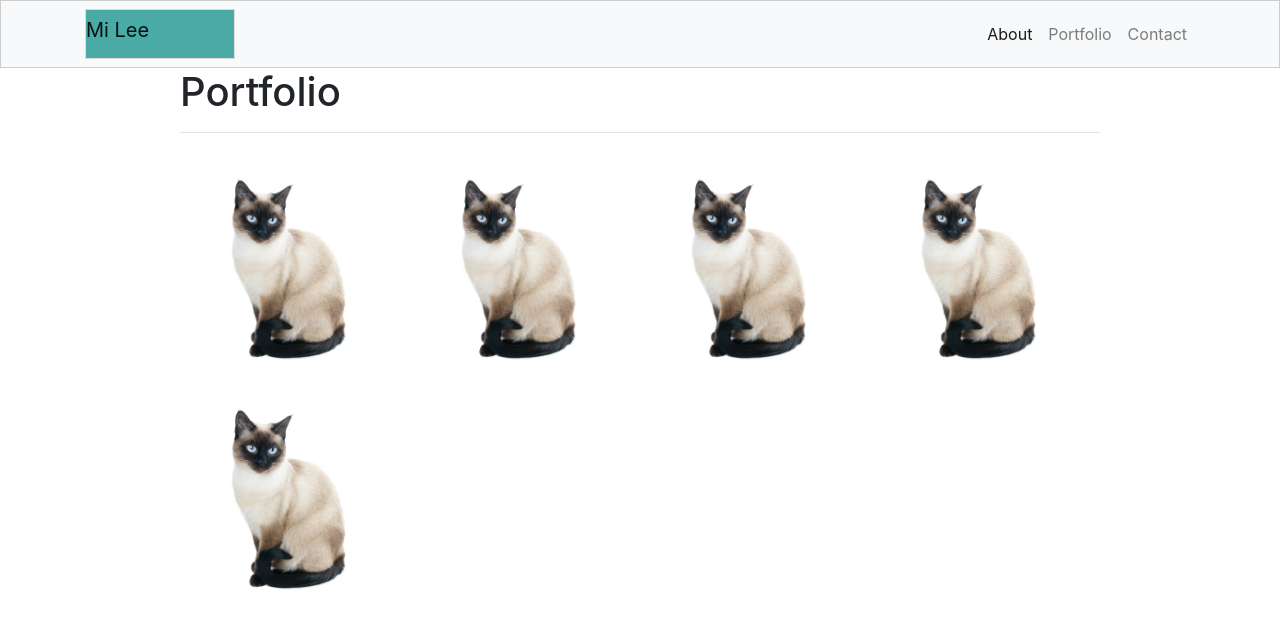
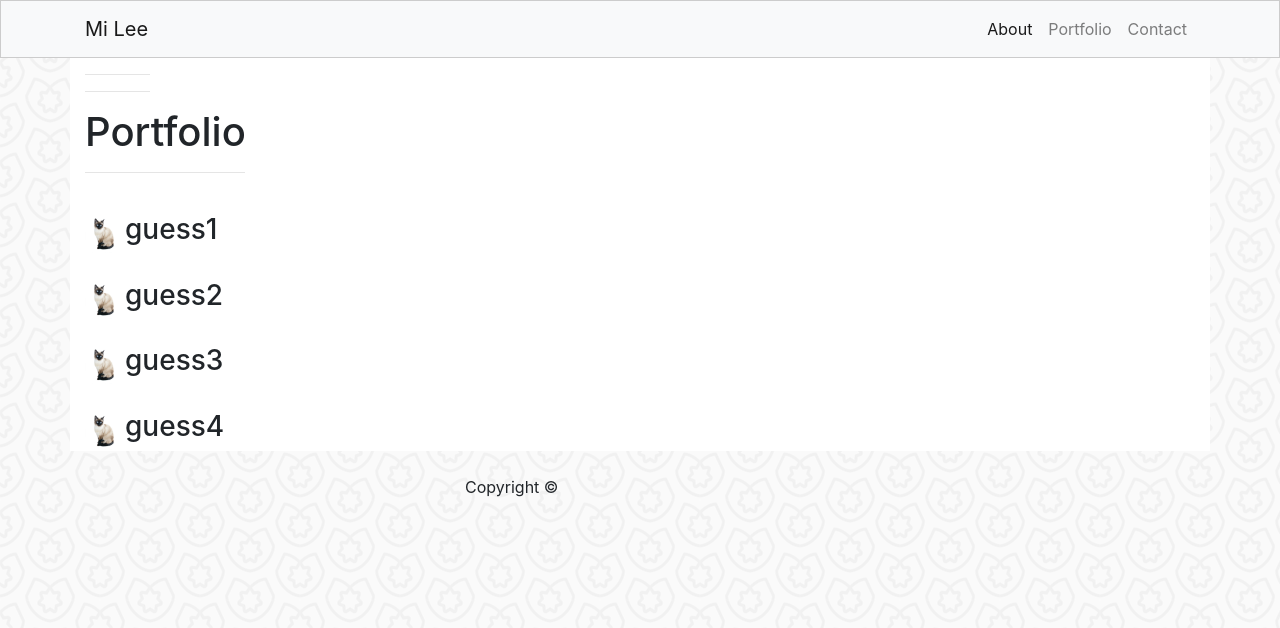
Before and after one commit to milee8989/Bootstrap-portfolio, a plain HTML site: page portfolio.html in a window 1280 px wide. Drawn offline with nearby package versions, Linux system fonts and the light colour scheme.

Commit message:
morecorrection

```diff
--- a/portfolio.html
+++ b/portfolio.html
@@ -17,57 +17,108 @@
     <nav class="navbar navbar-expand-lg navbar-light bg-light">
         <div class="container">
             <a class="navbar-brand" href="#">Mi Lee</a>
-                    <button class="navbar-toggler" type="button" data-toggle="collapse" data-target="#navbarNav" aria-controls="navbarNav" aria-expanded="false" aria-label="Toggle navigation">
+            <button class="navbar-toggler" type="button" data-toggle="collapse" data-target="#navbarNav"
+                aria-controls="navbarNav" aria-expanded="false" aria-label="Toggle navigation">
                 <span class="navbar-toggler-icon"></span>
             </button>
             <div class="collapse navbar-collapse" id="navbarNav">
                 <ul class="navbar-nav ml-auto">
                     <li class="nav-item active">
-                        <a class="nav-link" href="#">About <span class="sr-only">(current)</span></a>
+                        <a class="nav-link" href="index.html">About <span class="sr-only">(current)</span></a>
                     </li>
                     <li class="nav-item">
-                      <a class="nav-link" href="#">Portfolio</a>
+                        <a class="nav-link" href="portfolio.html">Portfolio</a>
                     </li>
                     <li class="nav-item">
-                      <a class="nav-link" href="#">Contact</a>
+                        <a class="nav-link" href="contact.html">Contact</a>
                     </li>
 
                 </ul>
             </div>
         </div>
     </nav>
-    </div>
+
     <div class="container bg-white">
         <div class="row">
 
             <div class="col-lg-1">
+                <hr>
+                <hr>
+            </div>
+        </div>
+
+        <div class="row">
+            <div class="col-sm-2">
+                <h1>Portfolio</h1>
+                <hr>
 
             </div>
+        </div>
+        <div class="row">
+            <div class="col-sm-2">
+                <br>
+                <img src="img/siamese.jpg" class="rounded float-left img-fluid w-25" alt="guess">
+                <h3>guess1</h3>
+            </div>
+        </div>
 
-            <div class="col-lg-10">
-                <h1>Portfolio</h1>
-                <hr>
-                <img src="img/siamese.jpg" class="rounded float-right  img-fluid w-25" alt="blank">
+        <div class="row">
+            <div class="col-sm-2">
+                <br>
+                <img src="img/siamese.jpg" class="rounded float-left img-fluid w-25" alt="guess">
+                <h3>guess2</h3>
+            </div>
+        </div>
 
-                <img src="img/siamese.jpg" class="rounded float-left img-fluid w-25" alt="blank">
+        <div class="row">
+            <div class="col-sm-2">
+                <br>
+                <img src="img/siamese.jpg" class="rounded float-left img-thumbnaile img-fluid w-25" alt="guess">
+                <h3>guess3</h3>
+            </div>
+        </div>
 
-                <img src="img/siamese.jpg" class="rounded float-left img-thumbnaile img-fluid w-25" alt="blank">
+        <div class="row">
+            <div class="col-sm-2">
+                <br>
+                <img src="img/siamese.jpg" class="rounded float-left img-thumbnaile img-fluid w-25" alt="guess">
+                <h3>guess4</h3>
+            </div>
+        </div>
 
-                <img src="img/siamese.jpg" class="rounded float-left img-thumbnaile img-fluid w-25" alt="blank">
+        <div class="row">
+            <div class="col-sm-1"></div>
+        </div>
 
-                <img src="img/siamese.jpg" class="rounded float-left img-thumbnaile img-fluid w-25" alt="blank">
+
+    </div>
 
 
 
 
+    <footer>
+        <div class="container">
+            <br>
+            <div class="row">
+
+                <div class="col-sm-4">
 
                 </div>
+                <div class="col-sm-4">
+                        Copyright &copy;
+                    </div>
+                    <div class="col-sm-4">
 
                         </div>
             </div>
 
 
 
+
+        </div>
+    </footer>
+
+
 </body>
 
 </html>
--- a/style.css
+++ b/style.css
@@ -1,5 +1,5 @@
 body{
-    background-image: url("lilypads.png");
+    background-image: url("img/lilypads.png");
 
 }
 
@@ -9,10 +9,8 @@ body{
     } */
 
 .navbar-brand{
-    background-color: #4aaaa5;
-    border:1px solid #dddddd;
-    width: 150px;
-    height: 50px;
+  font: bold;
+
 
 
 }
```
Also changed, not shown: contact.html (+7 -4 lines), index.html (+7 -4 lines). Lines whose indentation alone changed are shown as unchanged.
